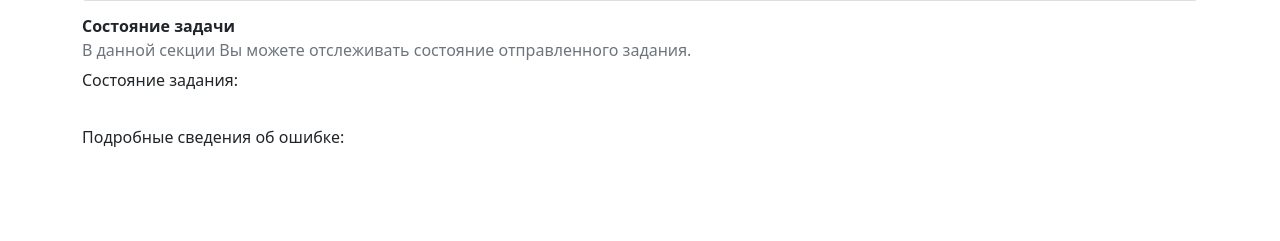
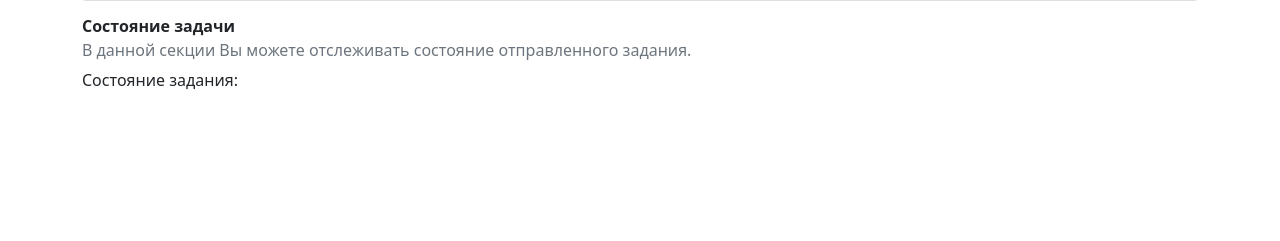
Before and after one commit to kispython-ru/dta, a Python web app: template app/templates/task.jinja in a window 1280 px wide. Shown: the part 543-784 px from the top of the page. Run offline with Jinja, Linux system fonts and the light colour scheme; the template is opened without the code that fills it, so the values that code supplies are empty.

Commit message:
fix: Show error only if present

```diff
--- a/app/templates/task.jinja
+++ b/app/templates/task.jinja
@@ -54,8 +54,12 @@
     <div class="badge alert-{{ status_enum.color }} mt-2 mb-2" style="font-size: inherit">
       {{ status_enum.name }}
     </div>
-    <div>Подробные сведения об ошибке:</div>
-    <div class="text-muted mb-5" style="white-space: pre">{{ status.output }}</div>
+    {% if status.output is defined and status.output|length > 0 %}
+      <div>Подробные сведения об ошибке:</div>
+      <div class="text-muted mb-5" style="white-space: pre">{{ status.output }}</div>
+    {% else %}
+      <div class="mb-4"></div>
+    {% endif %}
   {% endif %}
 </div>
 {% endblock %}
```
